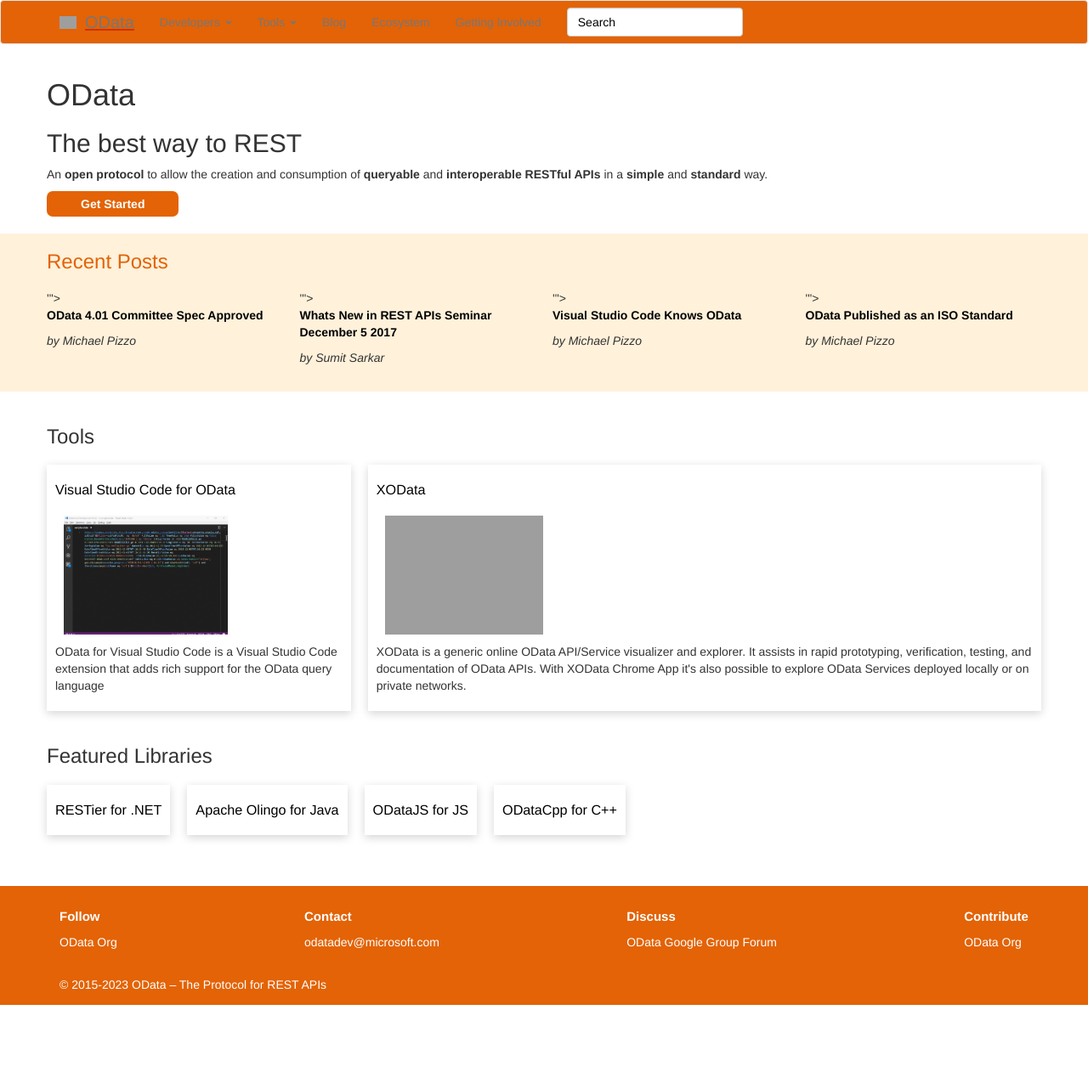
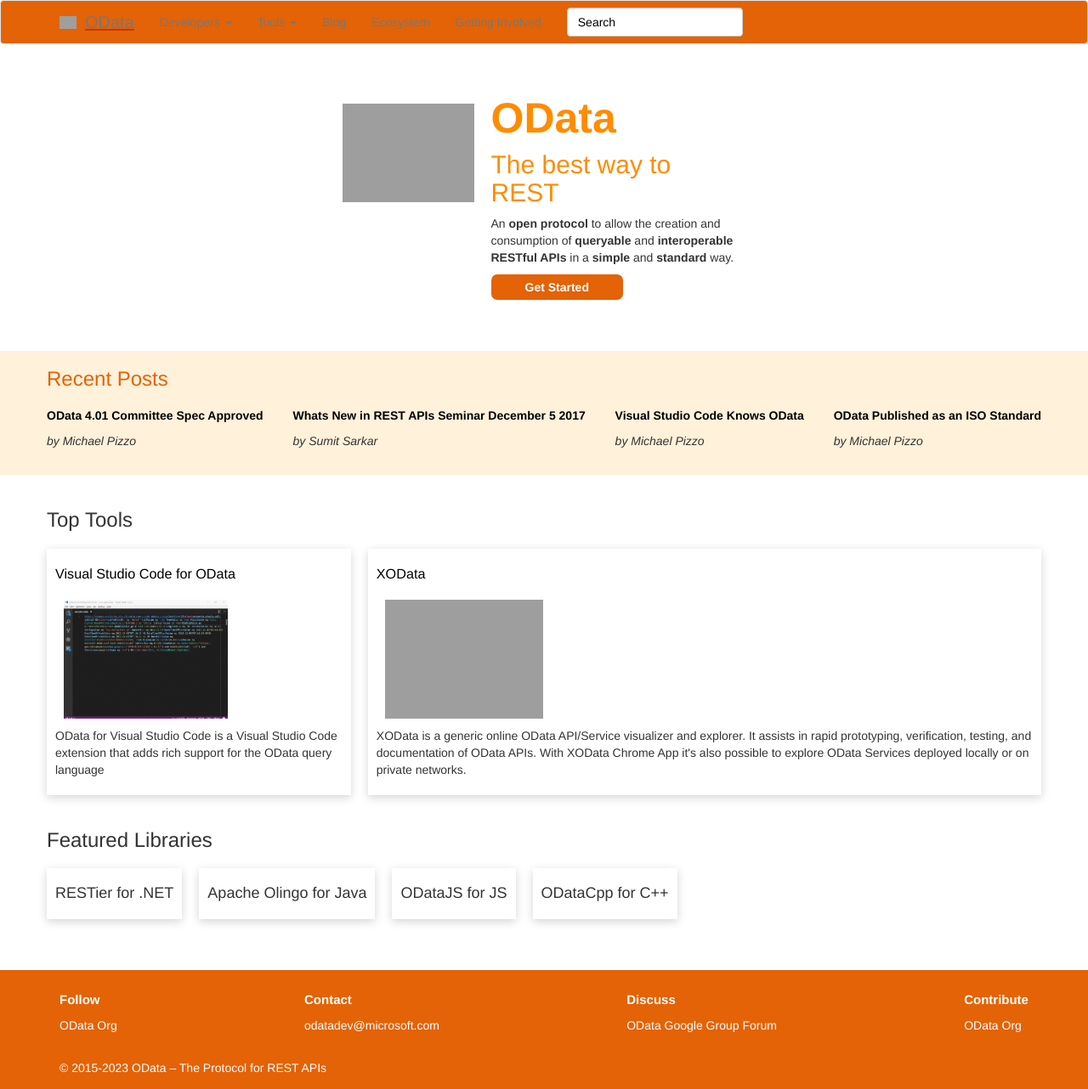
Before and after one commit to OData/odataorg.github.io, a Jekyll site: the page built from index.html, in a window 1280 px wide. Shown: the whole page at 85% size. Built offline with Jekyll 4.4.1, drawn with Linux system fonts in a browser that asks for light colours; nearby versions of some CDN libraries; library files that are not in the unit come from our copies; a style sheet for code colours, icons or effects is not loaded; before the commit the page ends 1183 px from its top, so only the background shows below that.

Commit message:
initial redesign of home page

```diff
--- a/index.html
+++ b/index.html
@@ -2,11 +2,20 @@
 layout: default
 ---
 <div class="container">
-    <div class="row">
-        <h1>OData</h1>
-        <h2>The best way to REST</h2>
-        <p>An <b>open protocol</b> to allow the creation and consumption of <b>queryable</b> and <b>interoperable RESTful APIs</b> in a <b>simple</b> and <b>standard</b> way.</p>
-        <button class="big-action" onclick="window.location.href = '/getting-started/'">Get Started</button>
+    <div id="tagline-container">
+        <div class="row" id="tagline">
+            <div>
+                <img class="img-responsive"
+                     alt="OData logo"
+                     src="{{'/assets/ODataLogo-250.png' | prepend: site.baseurl | prepend: site.url}}">
+            </div>
+            <div>
+                <h1>OData</h1>
+                <h2>The best way to REST</h2>
+                <p>An <b>open protocol</b> to allow the creation and consumption of <b>queryable</b> and <b>interoperable RESTful APIs</b> in a <b>simple</b> and <b>standard</b> way.</p>
+                <button class="big-action" onclick="window.location.href = '/getting-started/'">Get Started</button>
+            </div>
+        </div>
     </div>
 </div>
 
@@ -17,7 +26,7 @@
             <div class="items-container centered">
                 {% for post in site.posts %}
                 {% if forloop.index < 5 %}
-                <div onclick="location.href='{%post.url%}'">
+                <div onclick="location.href='{{post.url}}'">
                     <p class="recent-post-title"><a href='{{post.url}}'>{{post.title}}</a></p>
                     <p><em>by {{ post.author }}</em></p>
                 </div>
@@ -30,14 +39,14 @@
 
 <div class="container">
     <div class="row">
-        <h3>Tools</h3>
+        <h3>Top Tools</h3>
         <div class="items-container centered">
-            <div class="card">
+            <div class="card" onclick="location.href=''"">
                 <h4><a href="https://marketplace.visualstudio.com/items?itemName=stansw.vscode-odata ">Visual Studio Code for OData</a></h4>
                 <img src="{{'/assets/vs_code_for_odata.gif' | prepend: site.baseurl | prepend: site.url}}" alt="Visual Studio Code for OData" />
                 <p>OData for Visual Studio Code is a Visual Studio Code extension that adds rich support for the OData query language</p>
             </div>
-            <div class="card">
+            <div class="card" onclick="location.href=''">
                 <h4><a href="https://pragmatiqa.com/xodata/">XOData</a></h4>
                 <img src="{{'/assets/xodata_tool.jpg' | prepend: site.baseurl | prepend: site.url}}" alt="xodata" />
                 <p>XOData is a generic online OData API/Service visualizer and explorer. It assists in rapid prototyping, verification, testing, and documentation of OData APIs. With XOData Chrome App it's also possible to explore OData Services deployed locally or on private networks.</p>
@@ -46,18 +55,24 @@
     </div>
     <div class="row">
         <h3>Featured Libraries</h3>
+        <!--{% assign libraries = site.libraries %}
+        {% for library in libraries %}
+        {% if library.featured == "TEST" %}
+        <h4>{{library.name}}</h4>
+        {% endif %}
+        {% endfor %}-->
         <div class="items-container">
-            <div class="card">
-                <h4><a href="">RESTier for .NET</a></h4>
+            <div class="card" onclick="location.href='https://odata.github.io/RESTier/'">
+                <h4>RESTier for .NET</h4>
             </div>
-            <div class="card">
-                <h4><a href="">Apache Olingo for Java</a></h4>
+            <div class="card" onclick="location.href='https://olingo.incubator.apache.org/'">
+                <h4>Apache Olingo for Java</h4>
             </div>
-            <div class="card">
-                <h4><a href="">ODataJS for JS</a></h4>
+            <div class="card" onclick="location.href='https://olingo.apache.org/doc/javascript/download.html'">
+                <h4>ODataJS for JS</h4>
             </div>
-            <div class="card">
-                <h4><a href="">ODataCpp for C++</a></h4>
+            <div class="card"onclick="location.href='https://github.com/OData/odatacpp-server'">
+                <h4>ODataCpp for C++</h4>
             </div>
         </div>
     </div>
--- a/public/css/site.css
+++ b/public/css/site.css
@@ -540,6 +540,37 @@
     font-size: .9em;
 }
 
+#tagline h1, h2 {
+    color: var(--orange-icon);
+    margin-top: 0;
+}
+
+#tagline h1 {
+    font-weight: bold;
+    font-size: 5rem;
+}
+
+#tagline {
+    display: flex;
+    margin: 4rem;
+}
+
+#tagline img {
+    max-width: 17.5rem;
+    padding-right: 2rem;
+    padding-top: 1rem;
+}
+
+#tagline div {
+    max-width: 30rem;
+}
+
+#tagline-container {
+    display: flex;
+    justify-content: center;
+}
+
+
 /*nav {
     position: fixed;
     top: 0;
```
Also changed, not shown: pages/libraries.html (+8 -4 lines).
